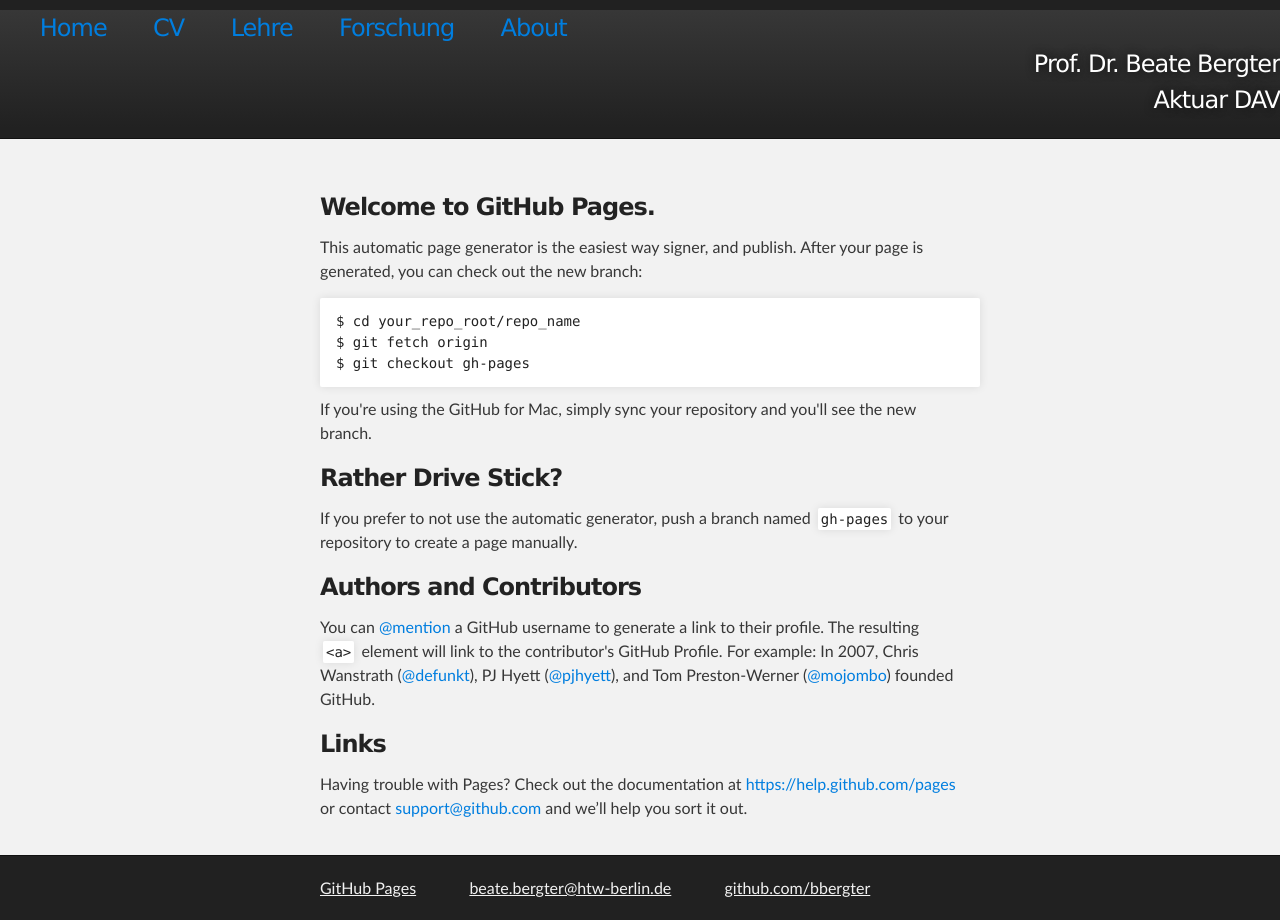
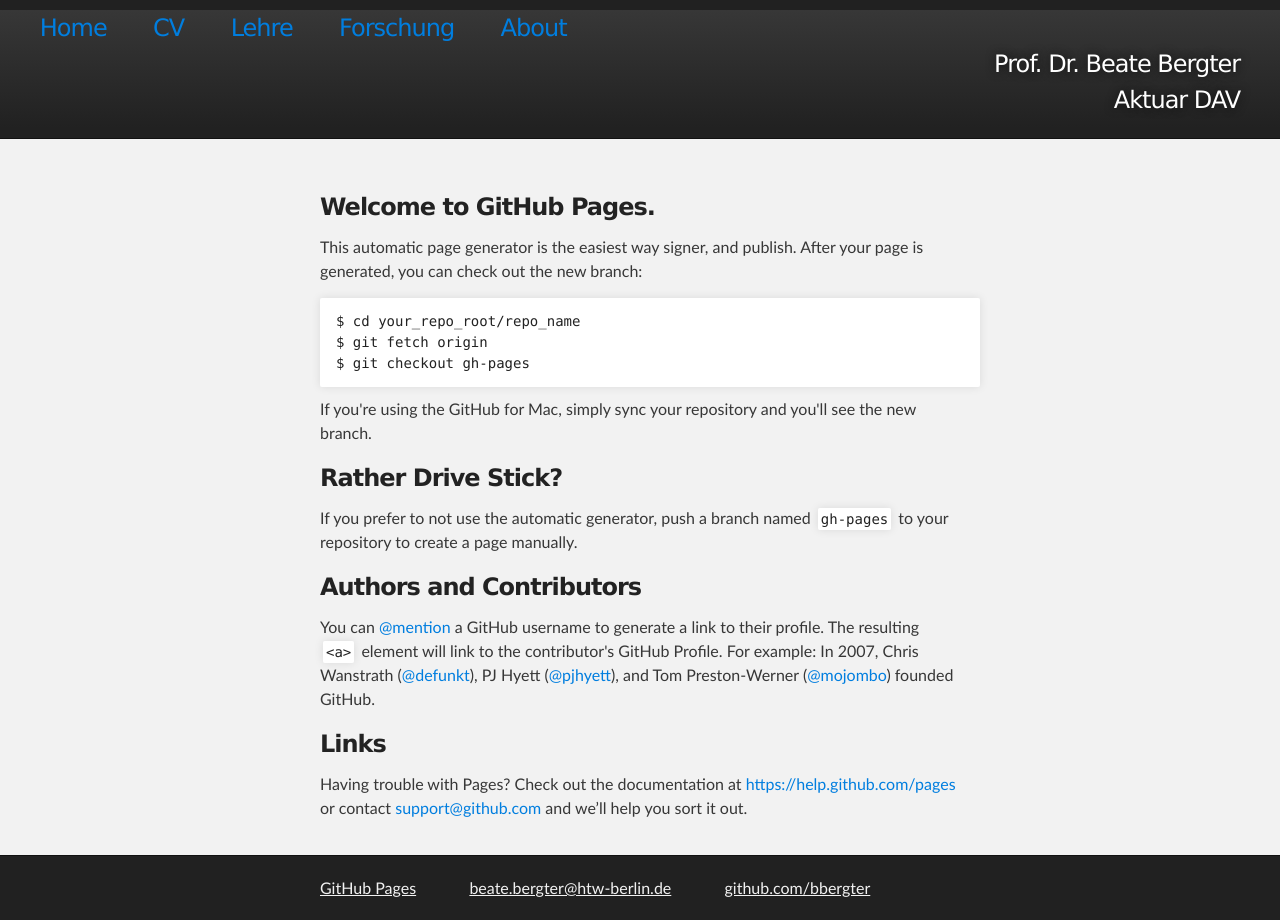
Before and after one commit to bbergter/bbergter, a Jekyll site: the page lehre/index.html, which Jekyll copies as it is, in a window 1280 px wide. Built offline with Jekyll 4.4.1, drawn with Linux system fonts in a browser that asks for light colours.

Commit message:
Update index.html

```diff
--- a/lehre/index.html
+++ b/lehre/index.html
@@ -20,8 +20,8 @@
         		<a href="/forschung">Forschung</a> &nbsp &nbsp &nbsp
         		<a href="/about">About</a>
        	</nav>
-       	 <div align="right">Prof. Dr. Beate Bergter<br>
-          Aktuar DAV </div></h2>
+       	 <div align="right">Prof. Dr. Beate Bergter &nbsp &nbsp &nbsp <br>
+          Aktuar DAV &nbsp &nbsp &nbsp </div></h2>
 
        <!-- <header class="inner">
         <img alt="moi" src="/moi.jpg" height="150" width=auto align="right" hspace="-3" margin-right="-30"> <br>-->
```
